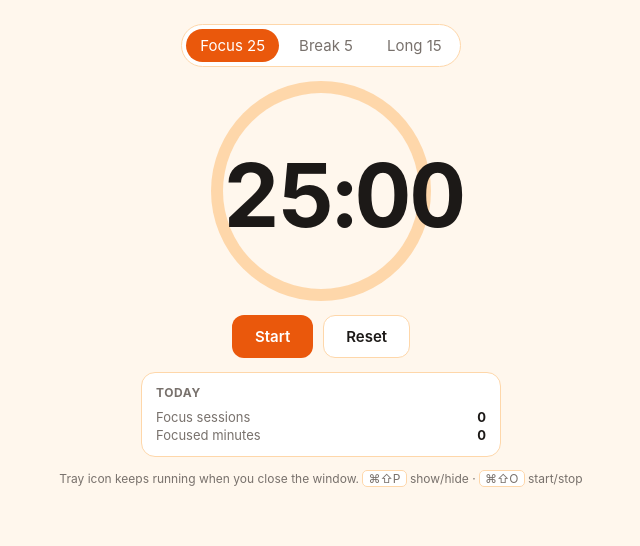
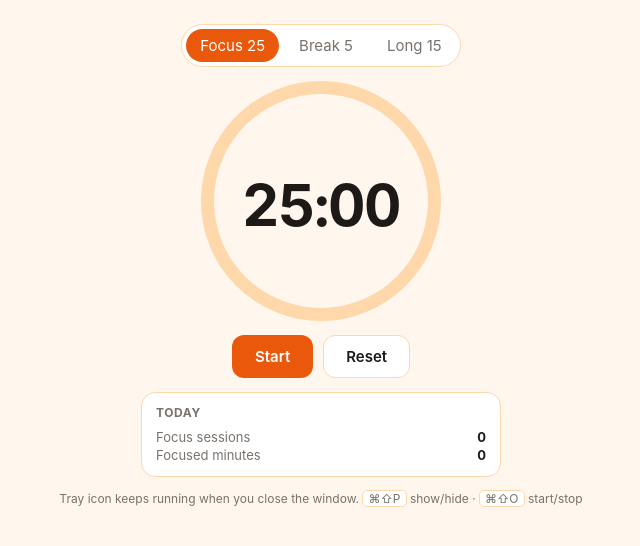
Before and after one commit to beskvladimir-create/deskhatch, a website: page examples/pomodoro/index.html in a window 1280 px wide. Shown: the whole page, without its empty margins (319-959 px from the left). Drawn offline with Linux system fonts and the light colour scheme.

Commit message:
gallery: clamp descriptions to 3 lines; pomodoro: fit clock inside the ring; refresh screenshots

```diff
--- a/examples/pomodoro/index.html
+++ b/examples/pomodoro/index.html
@@ -11,9 +11,9 @@
   .mode { display:flex; gap:6px; background:var(--card); border:1px solid var(--line); border-radius:999px; padding:4px; }
   .mode button { border:0; background:transparent; color:var(--muted); padding:6px 14px; border-radius:999px; font:inherit; cursor:pointer; }
   .mode button.on { background:var(--accent); color:#fff; }
-  .clock { font-size:88px; font-weight:700; letter-spacing:-2px; font-variant-numeric:tabular-nums; line-height:1; margin-top:8px; }
-  .ring { width:220px; height:220px; border-radius:50%; display:grid; place-items:center; background:conic-gradient(var(--accent) var(--p,0%), var(--line) 0); }
-  .ring .in { width:196px; height:196px; border-radius:50%; background:var(--bg); display:grid; place-items:center; }
+  .clock { font-size:58px; font-weight:700; letter-spacing:-1.5px; font-variant-numeric:tabular-nums; line-height:1; margin-top:8px; }
+  .ring { width:240px; height:240px; border-radius:50%; display:grid; place-items:center; background:conic-gradient(var(--accent) var(--p,0%), var(--line) 0); }
+  .ring .in { width:214px; height:214px; border-radius:50%; background:var(--bg); display:grid; place-items:center; }
   .ctl { display:flex; gap:10px }
   .ctl button { font:inherit; font-weight:600; padding:10px 22px; border-radius:12px; border:1px solid var(--line); background:var(--card); color:var(--fg); cursor:pointer; }
   .ctl button.primary { background:var(--accent); color:#fff; border-color:transparent; }
```
Also changed, not shown: runtime/gallery/index.html (+1 -1 lines), docs/img/gallery-linux.png, docs/img/pomodoro-linux.png.
